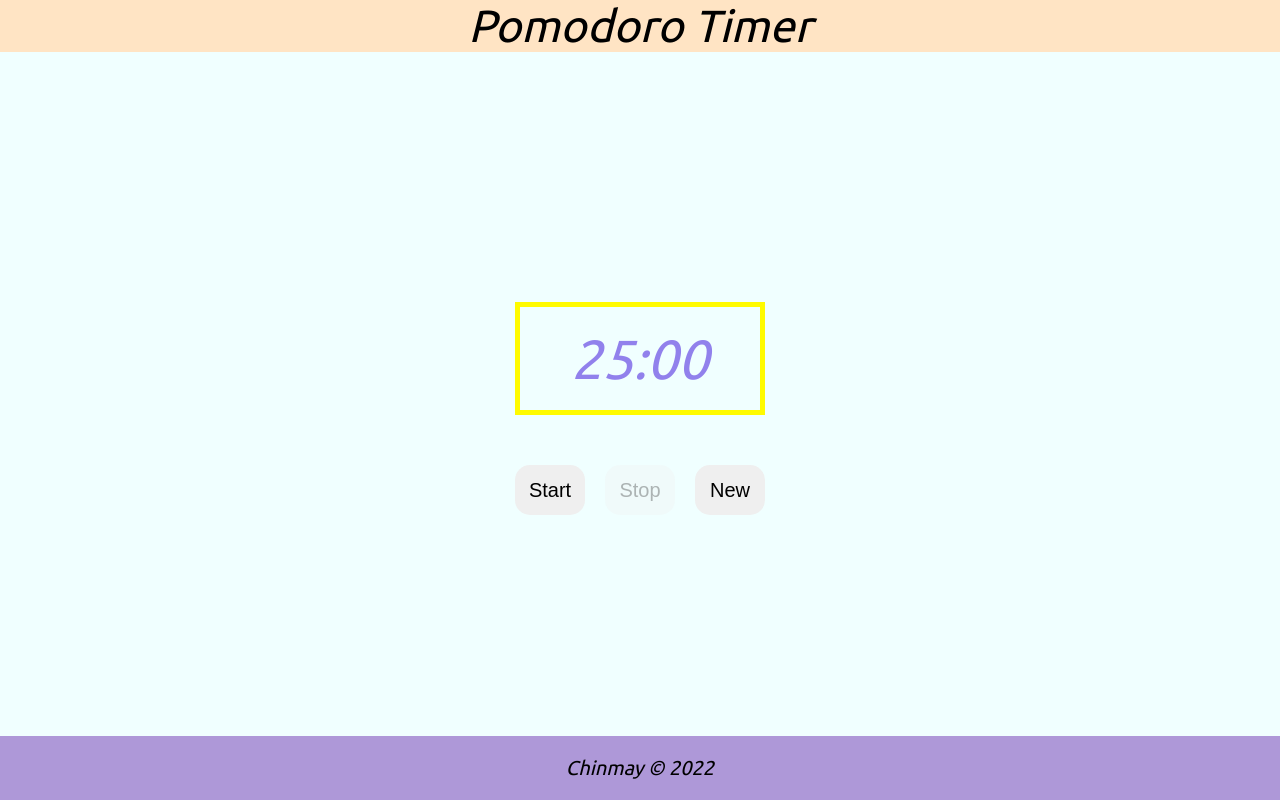
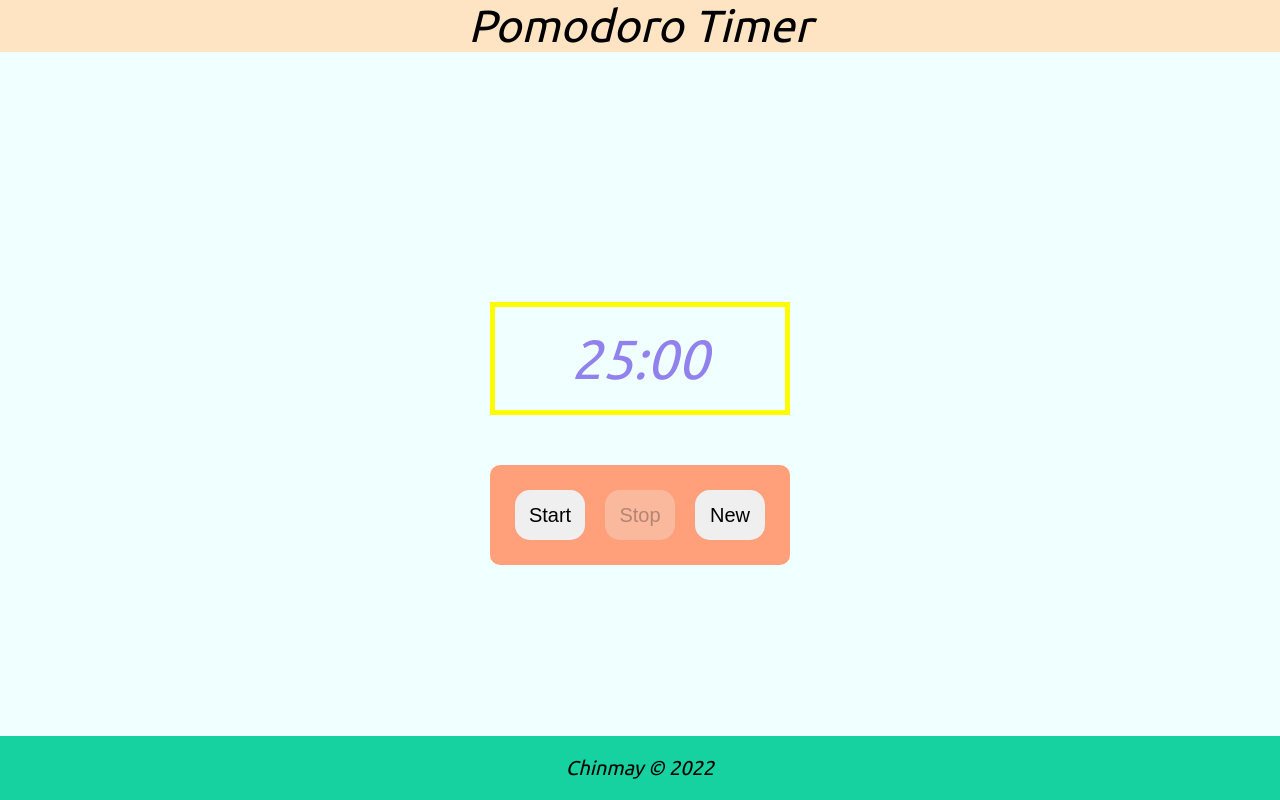
Before and after one commit to SinghalChinmay/Pomodoro-Timer, a plain HTML site: page index.html in a window 1280 px wide. Drawn offline with Linux system fonts and the light colour scheme.

Commit message:
add some css

```diff
--- a/css/style.css
+++ b/css/style.css
@@ -42,7 +42,7 @@ header {
     justify-content: center;
     border: 5px solid rgb(255, 251, 0);
     padding: 20px;
-    width: 200px;
+    width: 250px;
     font-size: 55px;
     color: rgb(145, 129, 236);
 }
@@ -50,6 +50,12 @@ header {
 .controls {
     display: flex;
     gap: 20px;
+    background-color:lightsalmon;
+    border-radius: 10px;
+    width: 300px;
+    height: 100px;
+    justify-content: center;
+    align-items: center;
 }
 
 .buttons {
@@ -76,7 +82,7 @@ header {
 
 #btn2:hover,
 #btn2:active {
-    background-color: crimson;
+    background-color: rgb(238, 75, 107);
 }
 
 #btn3:hover,
@@ -86,7 +92,7 @@ header {
 
 .footer {
     text-align: center;
-    background-color: #ae98d8;
+    background-color: #15d2a0;
     padding: 20px;
     justify-content: center;
     flex-shrink: 0;
```
